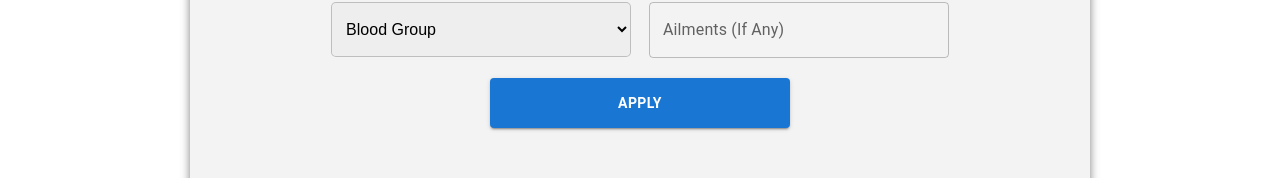
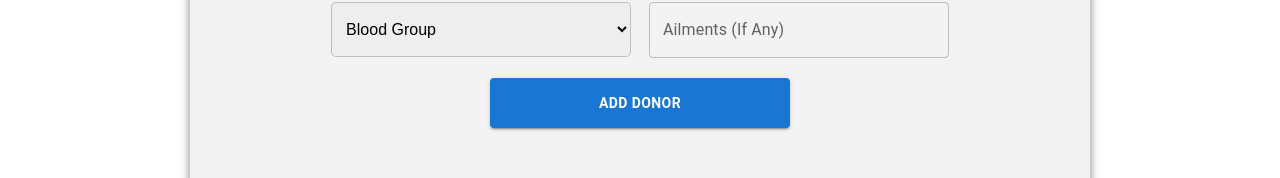
Before and after one commit to ipuppyyt/Blood-Bank-Management-System, a React (Create React App) app in the folder client/: page /admin/adddonor in a window 1280 px wide. Shown: the part 342-520 px from the top of the page. Built offline with nearby package versions, Linux system fonts and the light colour scheme.

Commit message:
Update AdminAddDonor.jsx

```diff
--- a/client/src/components/AdminAddDonor.jsx
+++ b/client/src/components/AdminAddDonor.jsx
@@ -8,7 +8,6 @@ import axios from 'axios';
 
 
 const AdminAddDonor = () => {
-
   const props = useSpring({ opacity: 1, from: { opacity: 0 } });
 
 
@@ -167,7 +166,7 @@ const AdminAddDonor = () => {
                             <TextField className='login-text-box' type='text' name="ailments" id="ailments" {...register('ailments')} label="Ailments (If Any)" variant="outlined" />
                         </div>
                         <div className='login-text-box-main'>
-                            <Button type='submit' className='login-page-button' variant="contained" style={{ fontWeight: "bold" }} onClick={handleSubmit(submitApplication)}>Apply</Button>
+                            <Button type='submit' className='login-page-button' variant="contained" style={{ fontWeight: "bold" }} onClick={handleSubmit(submitApplication)}>Add Donor</Button>
                         </div>
                     </form>
                 </div>
```
